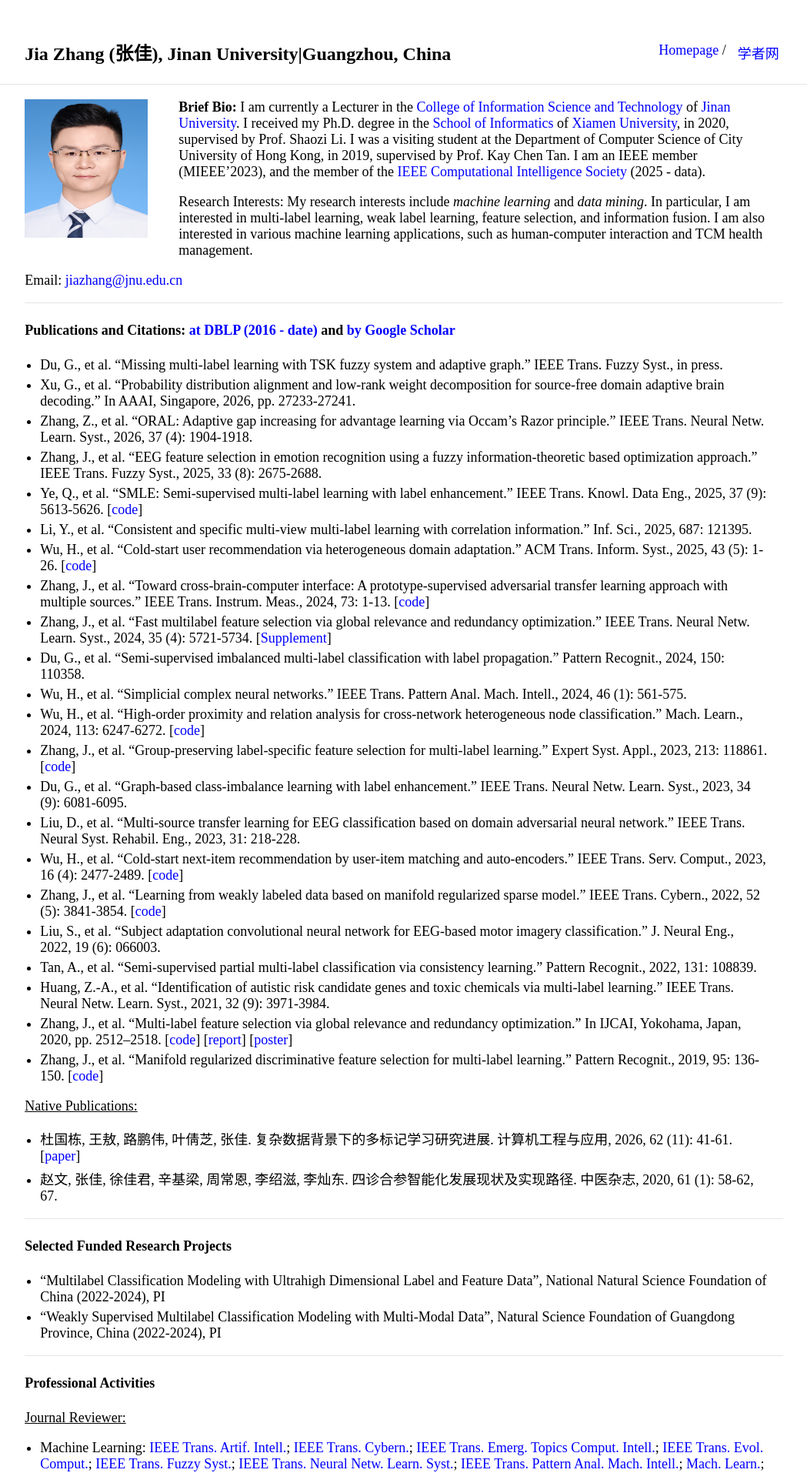
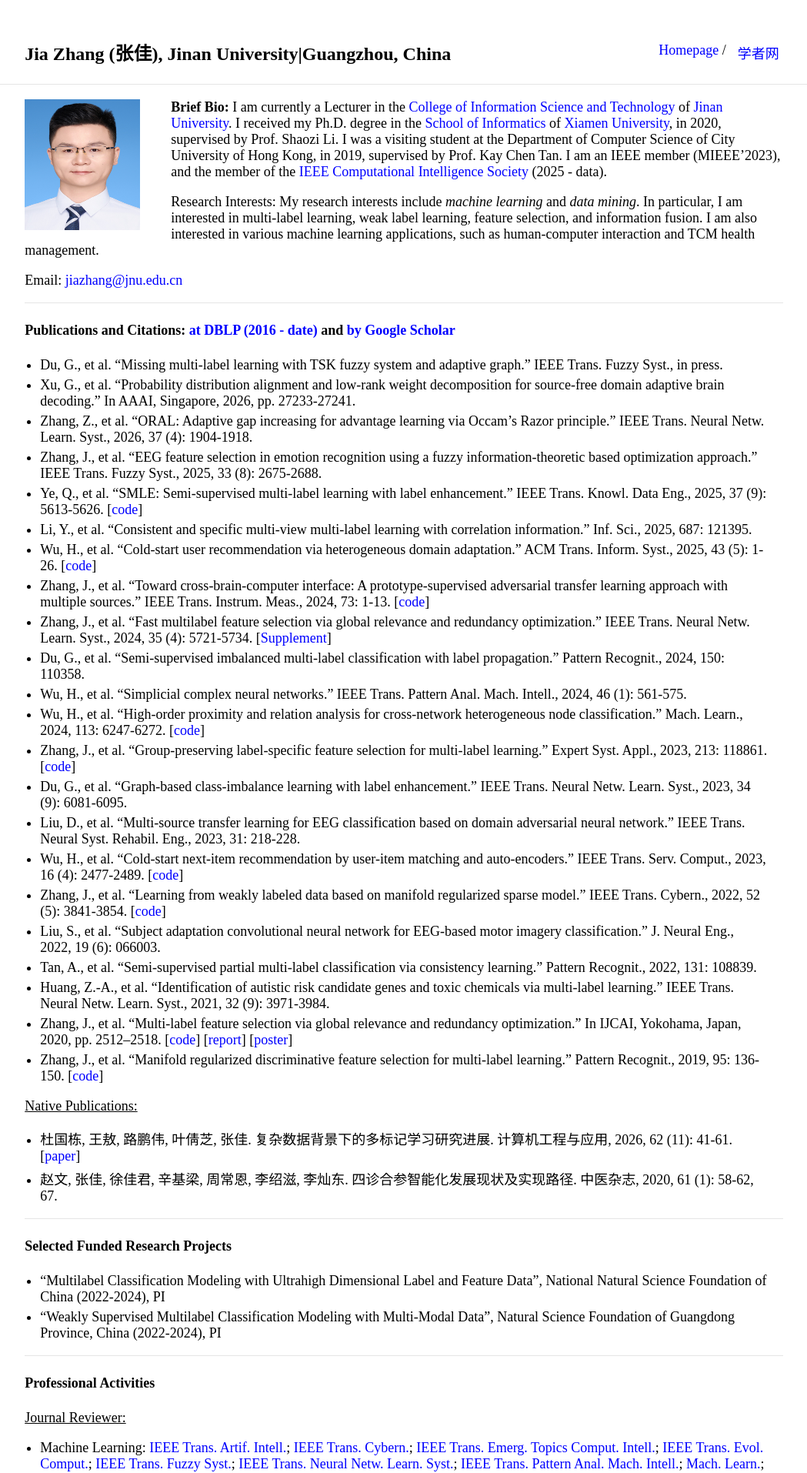
Before and after one commit to jiazhang-ml/jiazhang-ml.github.io, a Jekyll site: the page built from index.md, in a window 1280 px wide. Shown: the top 1914 px of the page at 77% size, without its empty margins (115-1164 px from the left). Built offline with Jekyll 4.4.1, drawn with Linux system fonts in a browser that asks for light colours.

Commit message:
Update typography.scss

```diff
--- a/_sass/typography.scss
+++ b/_sass/typography.scss
@@ -37,8 +37,8 @@
         font-style: italic;
     }
     .profile-picture {
-        height: 180px;
-        width: 160px;
+        height: 170px;
+        width: 150px;
         position: relative;
         margin: 0px 40px 10px 0px;
         float: left;
```
